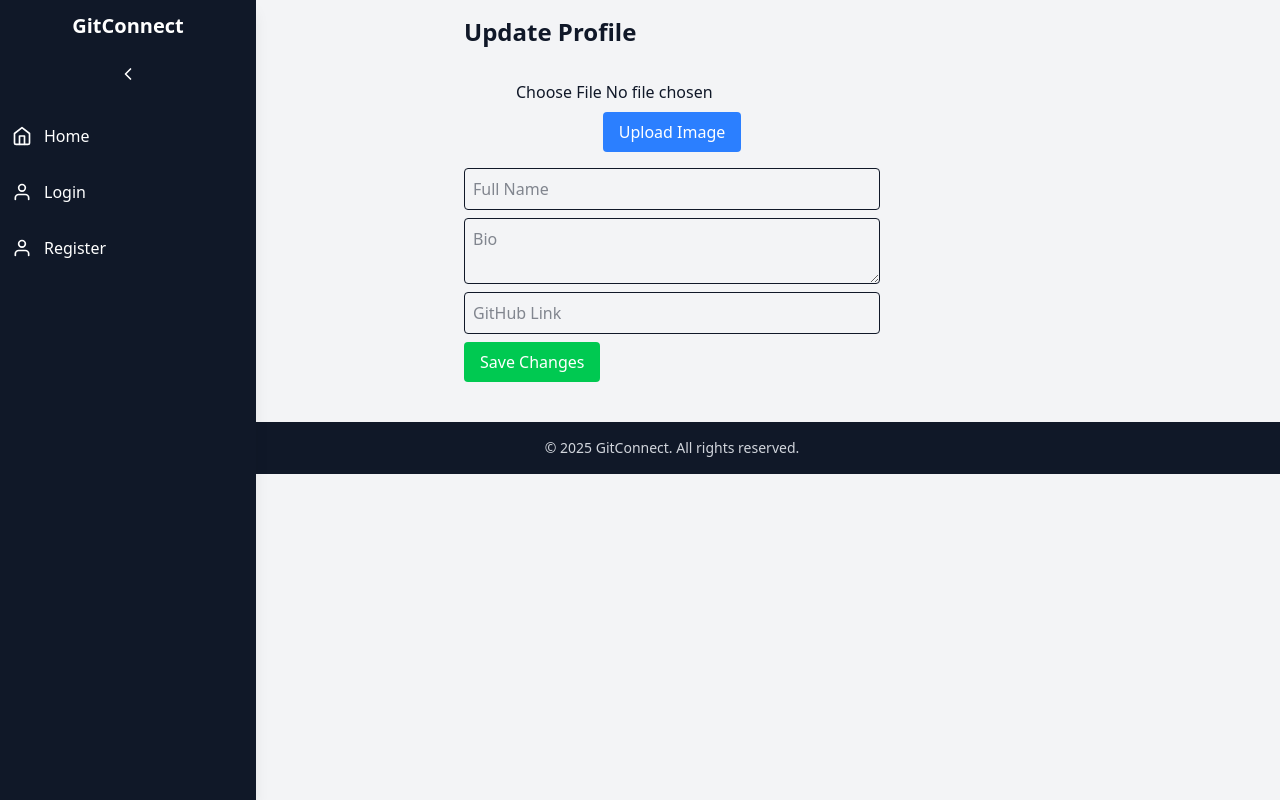
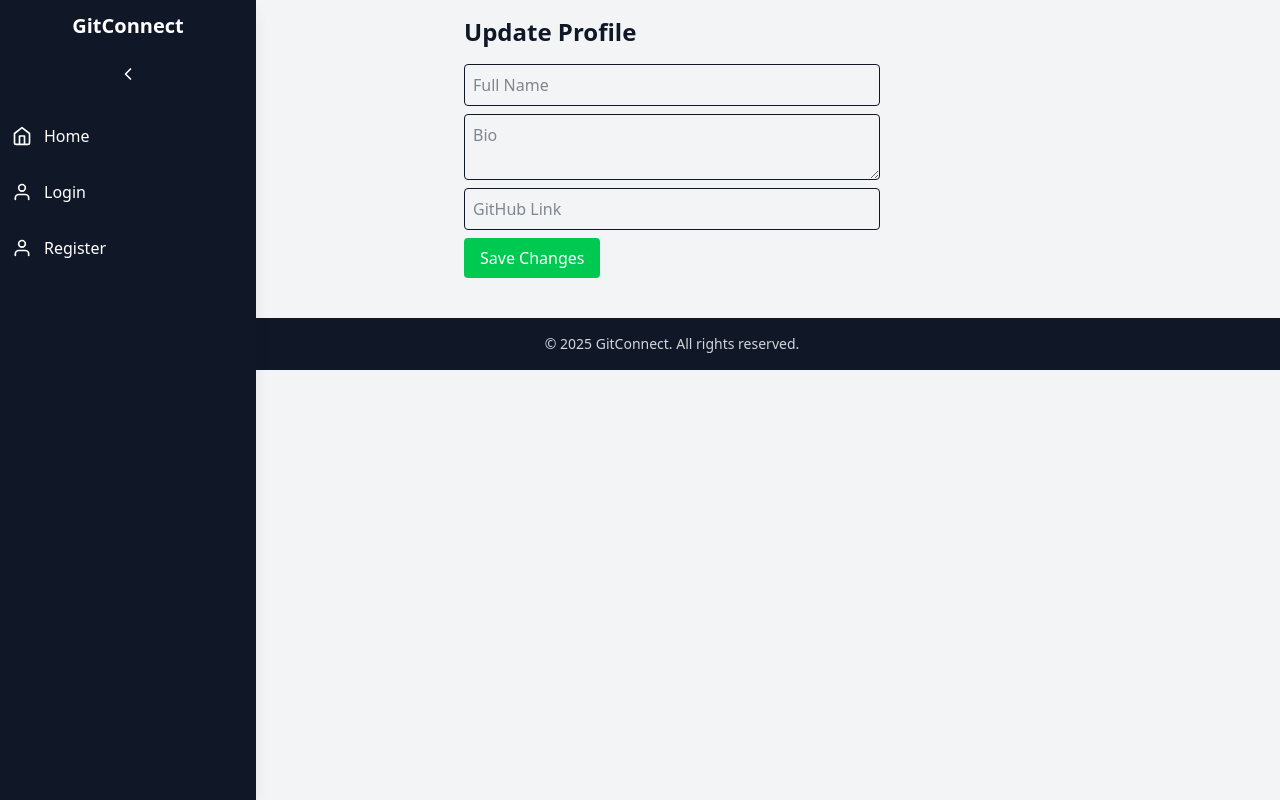
Before and after one commit to Victormuthomi/gitconnect-frontend, a React (Vite) app: page /profile/edit in a window 1280 px wide. Built offline with nearby package versions, Linux system fonts and the light colour scheme.

Commit message:
All functions working ready for deployment.

```diff
--- a/src/pages/UpdateProfile.jsx
+++ b/src/pages/UpdateProfile.jsx
@@ -9,16 +9,16 @@ const UpdateProfile = () => {
     bio: "",
     github: "",
   });
-  const [image, setImage] = useState(null);
-  const [loading, setLoading] = useState(true); // State to handle loading state
+  const [loading, setLoading] = useState(true); // Handle loading state
 
-  useEffect(() => {
-    const token = localStorage.getItem("token"); // Get token from localStorage (corrected key)
+  // Function to fetch profile data
+  const fetchProfile = () => {
+    const token = localStorage.getItem("token");
     if (token) {
       axios
         .get(`http://172.18.0.3:8080/api/profiles/${userId}`, {
           headers: {
-            Authorization: `Bearer ${token}`, // Include token in the header
+            Authorization: `Bearer ${token}`,
           },
         })
         .then((res) => {
@@ -28,29 +28,29 @@ const UpdateProfile = () => {
             bio: res.data.bio || "",
             github: res.data.github || "",
           });
-          setLoading(false); // Set loading to false once data is fetched
+          setLoading(false);
         })
         .catch((err) => {
           console.error("Error fetching profile data:", err);
-          setLoading(false); // Set loading to false even if there's an error
+          setLoading(false);
         });
     } else {
       console.log("No authorization token found.");
       setLoading(false);
     }
+  };
+
+  useEffect(() => {
+    fetchProfile();
   }, [userId]);
 
   const handleChange = (e) => {
     setFormData({ ...formData, [e.target.name]: e.target.value });
   };
 
-  const handleFileChange = (e) => {
-    setImage(e.target.files[0]);
-  };
-
   const handleUpdateProfile = async (e) => {
     e.preventDefault();
-    const token = localStorage.getItem("token"); // Get token from localStorage (corrected key)
+    const token = localStorage.getItem("token");
 
     if (token) {
       try {
@@ -59,7 +59,7 @@ const UpdateProfile = () => {
           formData,
           {
             headers: {
-              Authorization: `Bearer ${token}`, // Add token to the request header
+              Authorization: `Bearer ${token}`,
             },
           },
         );
@@ -73,36 +73,6 @@ const UpdateProfile = () => {
     }
   };
 
-  const handleImageUpload = async () => {
-    if (!image) return;
-
-    const formDataImage = new FormData();
-    formDataImage.append("profile_picture", image);
-    const token = localStorage.getItem("token"); // Get token from localStorage (corrected key)
-
-    if (token) {
-      try {
-        const res = await axios.post(
-          `http://172.18.0.3:8080/api/profiles/${userId}/upload`,
-          formDataImage,
-          {
-            headers: {
-              Authorization: `Bearer ${token}`, // Include token in the request header
-            },
-          },
-        );
-        alert("Profile picture updated!");
-        setProfile({ ...profile, profile_picture: res.data.profile_picture });
-      } catch (error) {
-        console.error("Upload failed", error);
-        alert("Failed to upload image");
-      }
-    } else {
-      alert("No authorization token found.");
-    }
-  };
-
-  // Show loading state or the profile form
   if (loading) {
     return <div>Loading...</div>;
   }
@@ -110,26 +80,6 @@ const UpdateProfile = () => {
   return (
     <div className="p-4 max-w-md mx-auto">
       <h2 className="text-2xl font-bold">Update Profile</h2>
-
-      {profile.profile_picture && (
-        <div className="mt-4 text-center">
-          <img
-            src={`http://172.18.0.3:8080/${profile.profile_picture}`}
-            alt="Profile"
-            className="w-32 h-32 rounded-full mx-auto"
-          />
-        </div>
-      )}
-
-      <div className="mt-4 text-center">
-        <input type="file" onChange={handleFileChange} className="mt-4" />
-        <button
-          onClick={handleImageUpload}
-          className="bg-blue-500 text-white px-4 py-2 mt-2 rounded"
-        >
-          Upload Image
-        </button>
-      </div>
 
       <form onSubmit={handleUpdateProfile} className="mt-4">
         <input
--- a/src/pages/UserProfile.jsx
+++ b/src/pages/UserProfile.jsx
@@ -7,12 +7,12 @@ const UserProfile = () => {
   const [profile, setProfile] = useState(null);
   const [error, setError] = useState(null);
 
-  useEffect(() => {
+  // Function to fetch profile
+  const fetchProfile = () => {
     if (!userId || !token) {
       setError("User not authenticated");
       return;
     }
-
     axios
       .get(`http://172.18.0.3:8080/api/profiles/${userId}`, {
         headers: { Authorization: `Bearer ${token}` },
@@ -20,6 +20,7 @@ const UserProfile = () => {
       .then((res) => {
         if (res.data.profile) {
           setProfile(res.data.profile);
+          setError(null);
         } else {
           setError("Profile not found");
         }
@@ -28,16 +29,19 @@ const UserProfile = () => {
         console.error("Error fetching profile:", err);
         setError("Profile not found");
       });
+  };
+
+  useEffect(() => {
+    fetchProfile();
   }, [userId, token]);
 
   if (error) return <p className="text-center text-red-500 mt-4">{error}</p>;
   if (!profile) return <p className="text-center mt-4">Loading profile...</p>;
 
-  // Default avatar if no profile picture is uploaded
-  const defaultAvatar = "https://www.gravatar.com/avatar/?d=mp"; // Replace with a custom default avatar
+  // Use GET endpoint for profile image
   const profilePicture = profile.profile_picture
-    ? `http://172.18.0.3:8080/${profile.profile_picture}`
-    : defaultAvatar;
+    ? `http://172.18.0.3:8080/api/profiles/${userId}/image`
+    : "https://www.gravatar.com/avatar/?d=mp"; // default avatar
 
   return (
     <div className="max-w-md mx-auto bg-white dark:bg-gray-900 rounded-xl shadow-lg overflow-hidden p-6 text-center transition duration-300">
```
